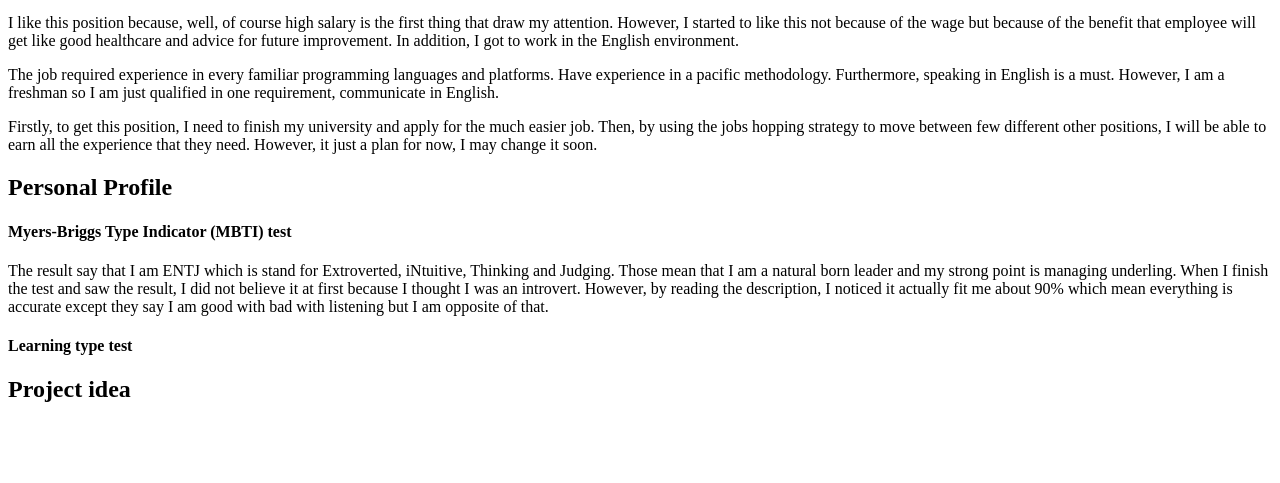
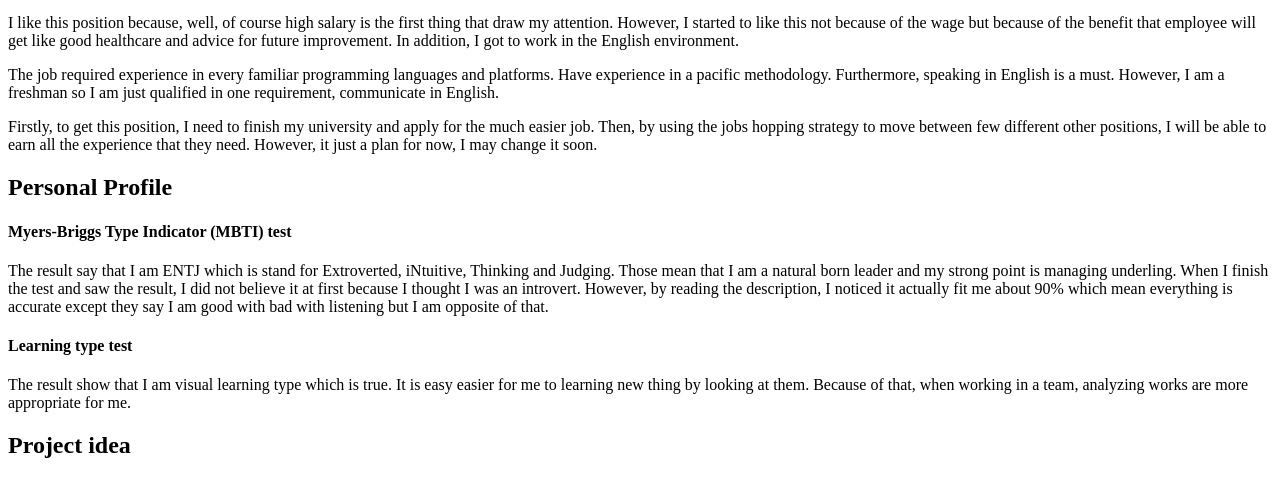
Before and after one commit to Khoi-Hoan/RMIT, a plain HTML site: page index.html in a window 1280 px wide. Shown: the part 1084-1567 px from the top of the page. Before the commit the page ends 1511 px from the top, so only its background shows below. Drawn offline with Linux system fonts and the light colour scheme.

Commit message:
adding more info

```diff
--- a/index.html
+++ b/index.html
@@ -26,7 +26,7 @@
 		<h4> Myers-Briggs Type Indicator (MBTI) test </h4>
 			<p> The result say that I am ENTJ which is stand for Extroverted, iNtuitive, Thinking and Judging. Those mean that I am a natural born leader and my strong point is managing underling. When I finish the test and saw the result, I did not believe it at first because I thought I was an introvert. However, by reading the description, I noticed it actually fit me about 90% which mean everything is accurate except they say I am good with bad with listening but I am opposite of that. </p>
 		<h4> Learning type test </h2>
-			<p>
+			<p> The result show that I am visual learning type which is true. It is easy easier for me to learning new thing by looking at them. Because of that, when working in a team, analyzing works are more appropriate for me. </p>
 	<h2> Project idea <h2>
 		<p>
 </body>
```
